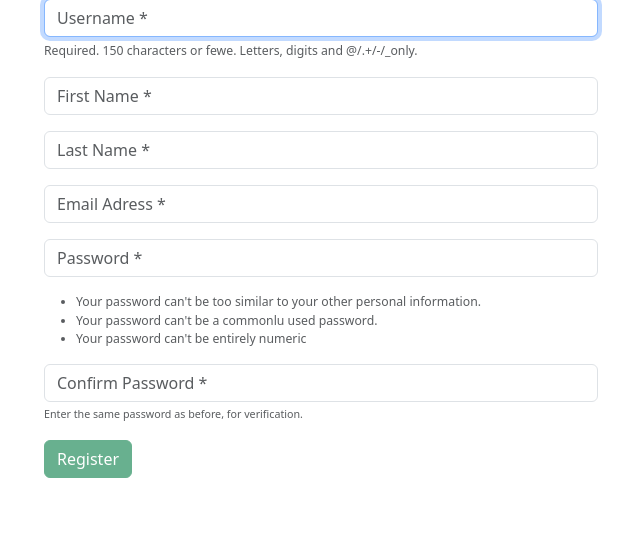
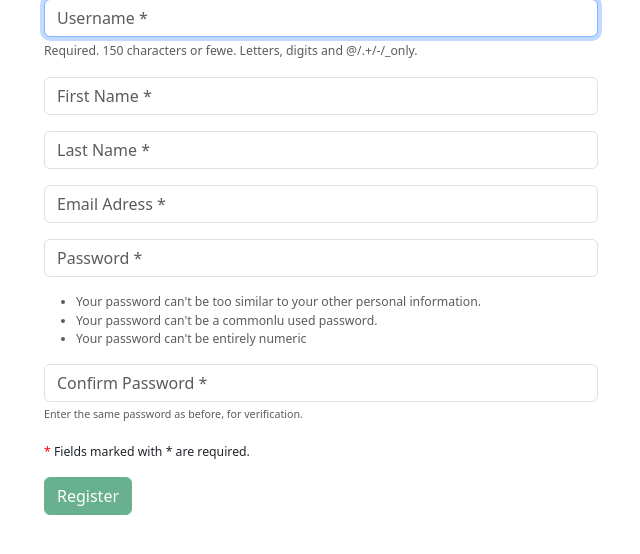
Before and after one commit to astriwidyastiti/Django-CRM, a Django app: page /register/ in a window 1280 px wide. Shown: the part 171-725 px from the top of the page, without its empty margins (319-959 px from the left). Run offline with Django 5.2, Linux system fonts and the light colour scheme; parts of the project's set-up code (start-up, migrations or seed data) failed here and were passed over.

Commit message:
tnc update

```diff
--- a/website/templates/register.html
+++ b/website/templates/register.html
@@ -11,6 +11,7 @@
   {% csrf_token %}
   {{ form.as_p }}
 
+  <p><small><span style="color: red">*</span> Fields marked with * are required.</small></p>
 
   <button type="button" class="btn btn-success" id="openModalBtn" disabled>
     Register
```
